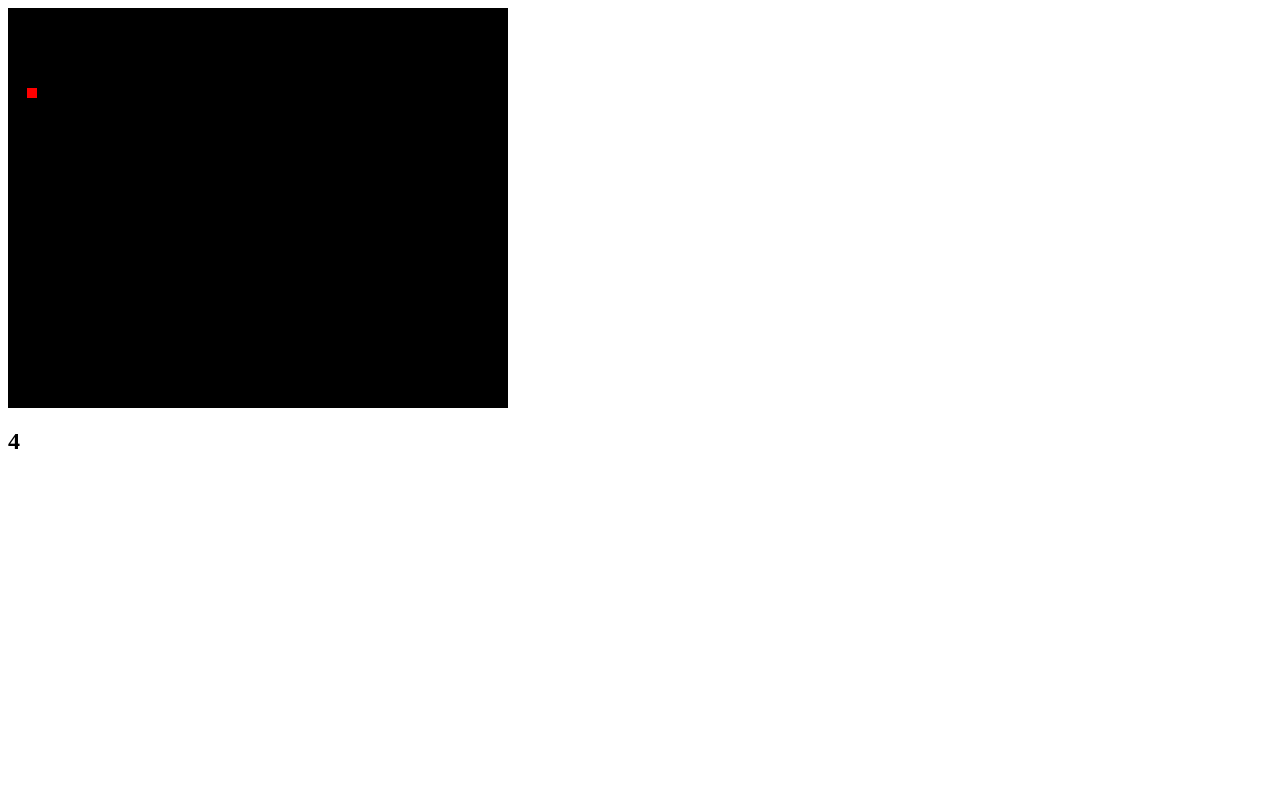
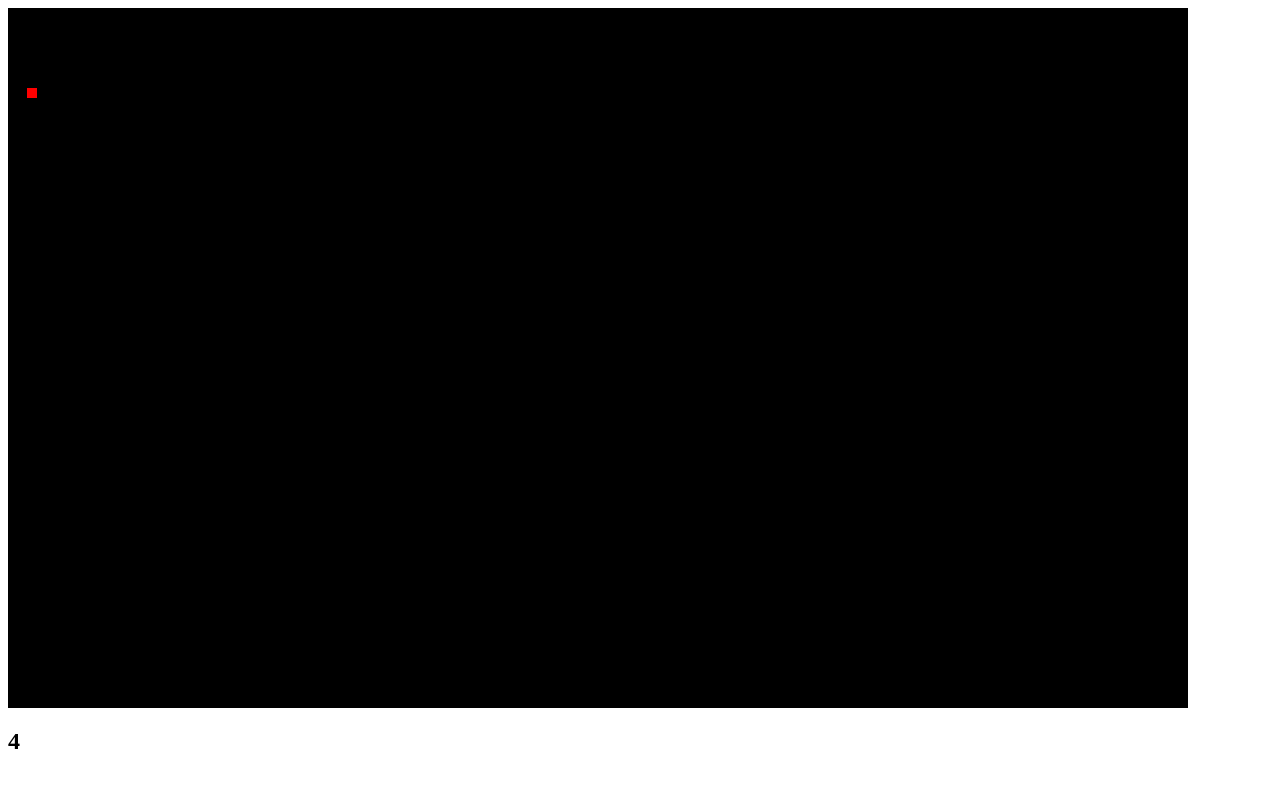
Before and after one commit to Hiagocm/ULBRA-IA-Agentes-Recicladores, a plain HTML site: page index.html in a window 1280 px wide. Drawn offline with Linux system fonts and the light colour scheme.

Commit message:
improve render

```diff
--- a/index.html
+++ b/index.html
@@ -3,7 +3,7 @@
         <title>Agentes</title>
     </head>
     <body>
-        <canvas style="background-color:black;" id="visual" width="500" height="400"></canvas>
+        <canvas id="visual" width="500" height="400"></canvas>
         <h2 id="ciclo"></h2>
 
         <script src="renderizacao.js"></script>
--- a/renderizacao.js
+++ b/renderizacao.js
@@ -1,6 +1,13 @@
-var c = document.getElementById("visual"),
+var
+    CANVAS_WIDTH = window.innerWidth - 100,
+    CANVAS_HEIGHT = window.innerHeight - 100,
+    c = document.getElementById("visual"),
     canvas = c.getContext("2d"),
     count = 0;
+
+c.width  = CANVAS_WIDTH;
+c.height = CANVAS_HEIGHT;
+c.style.backgroundColor = 'black';
 
 setInterval(function () {
     'use strict';
```
